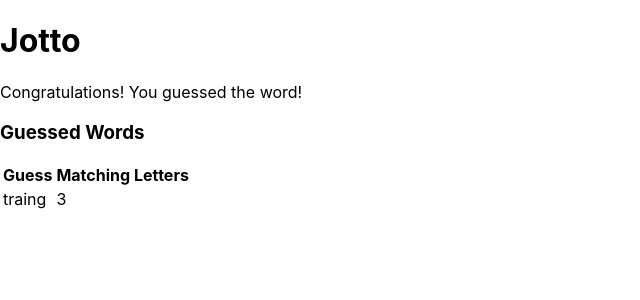
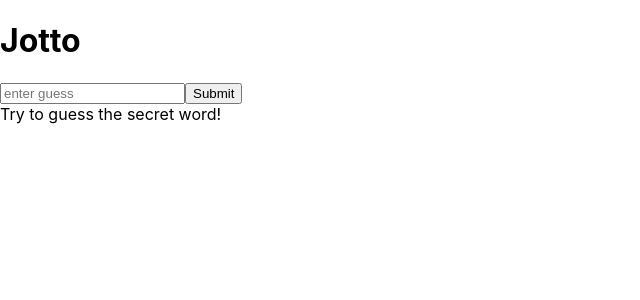
Before and after one commit to MrJouts/u-react-test-enzyme, a React (Create React App) app in the folder jotto-app/: page / in a window 1280 px wide. Shown: the top 300 px of the page, without its empty margins (0-640 px from the left). Built offline with nearby package versions, Linux system fonts and the light colour scheme; the HTML template or start-up script is replaced by a standard one.

Commit message:
created first functional test

```diff
--- a/jotto-app/src/App.tsx
+++ b/jotto-app/src/App.tsx
@@ -1,17 +1,21 @@
 import React from "react";
-import logo from "./logo.svg";
 import "./App.css";
 import Congrats from "./Congrats";
 import GuessedWords from "./GuessedWords";
+import Input from "./Input";
 
 function App() {
+  // TODO: get props from shared state
+  const success = false;
+  const secretWord = "party";
+  const guessedWords: { guessedWord: string; letterMatchCount: number }[] = [];
+
   return (
     <div data-test="component-app" className="container">
       <h1>Jotto</h1>
-      <Congrats success={true} />
-      <GuessedWords
-        guessedWords={[{ guessedWord: "traing", letterMatchCount: 3 }]}
-      />
+      <Congrats success={success} />
+      <Input success={success} secretWord={secretWord} />
+      <GuessedWords guessedWords={guessedWords} />
     </div>
   );
 }
```
Also changed, not shown: jotto-app/test/testUtils.tsx (+6 -3 lines), 1 other file (tests, documents, lock files or other folders).
